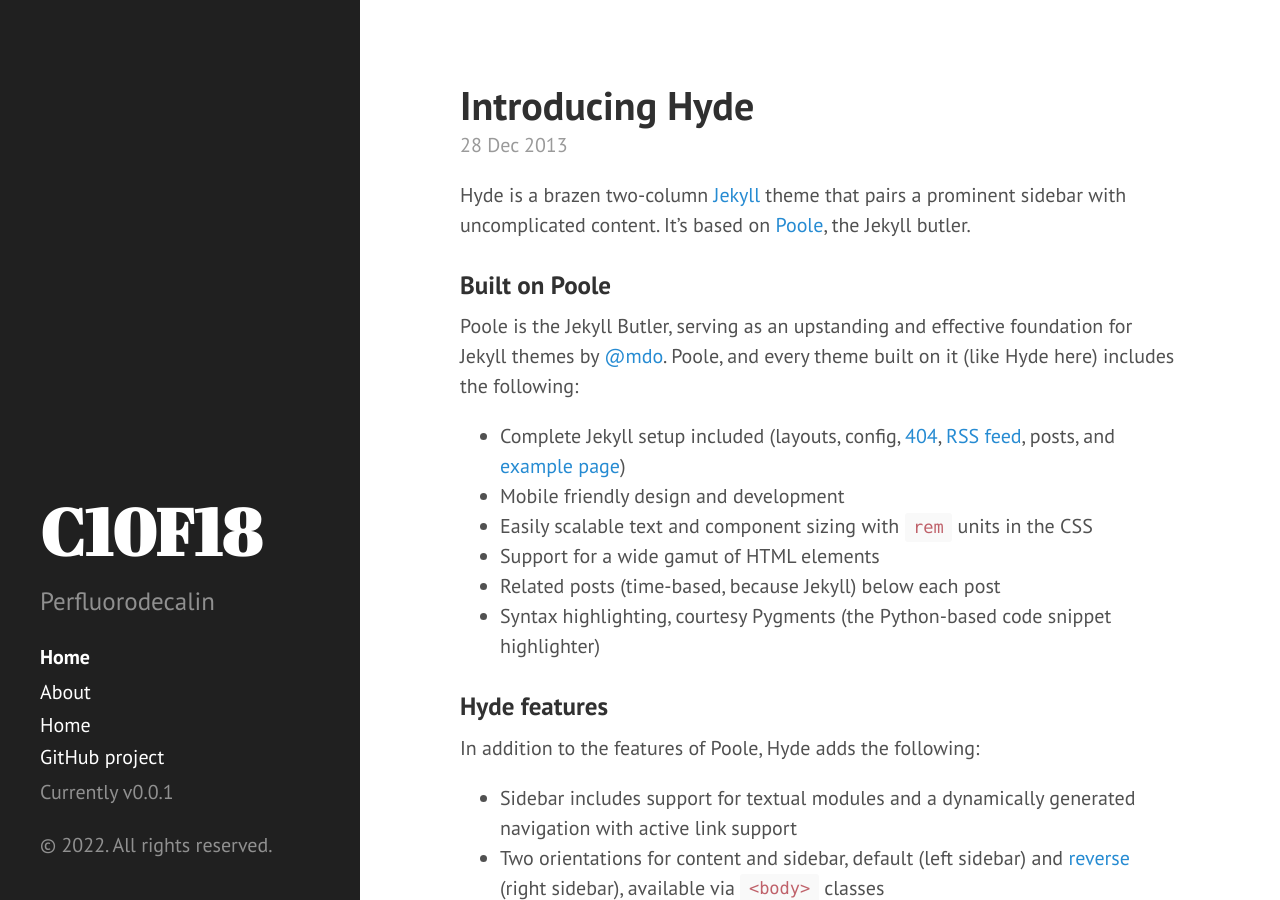
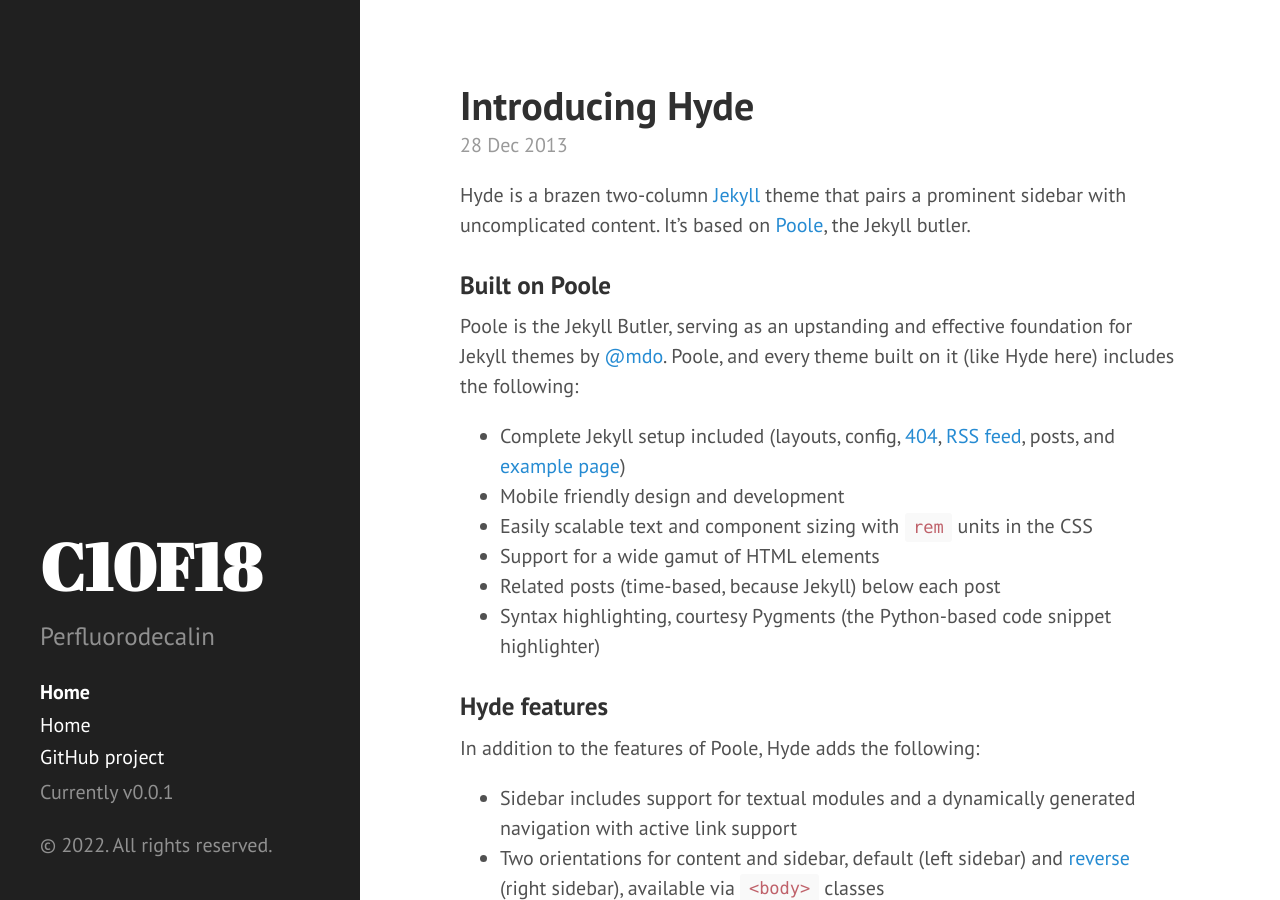
Before and after one commit to c10f18/c10f18.github.io_backup, a Jekyll site: the page built from index.html, in a window 1280 px wide and 900 px high. Built offline with Jekyll 4.4.1, drawn with Linux system fonts in a browser that asks for light colours; the list of posts is cut into pages by our own code.

Commit message:
Update sidebar.html
🧪

```diff
--- a/_includes/sidebar.html
+++ b/_includes/sidebar.html
@@ -18,13 +18,13 @@
       {% endcomment %}
 
       {% assign pages_list = site.pages %}
-      {% for node in pages_list %}
+<!--       {% for node in pages_list %}
         {% if node.title != null %}
           {% if node.layout == "page" %}
             <a class="sidebar-nav-item{% if page.url == node.url %} active{% endif %}" href="{{ node.url }}">{{ node.title }}</a>
           {% endif %}
         {% endif %}
-      {% endfor %}
+      {% endfor %} -->
       {% include sidebar-nav-links.html %}
       <a class="sidebar-nav-item" href="{{ site.github.repo }}">GitHub project</a>
       <span class="sidebar-nav-item">Currently v{{ site.version }}</span>
```
